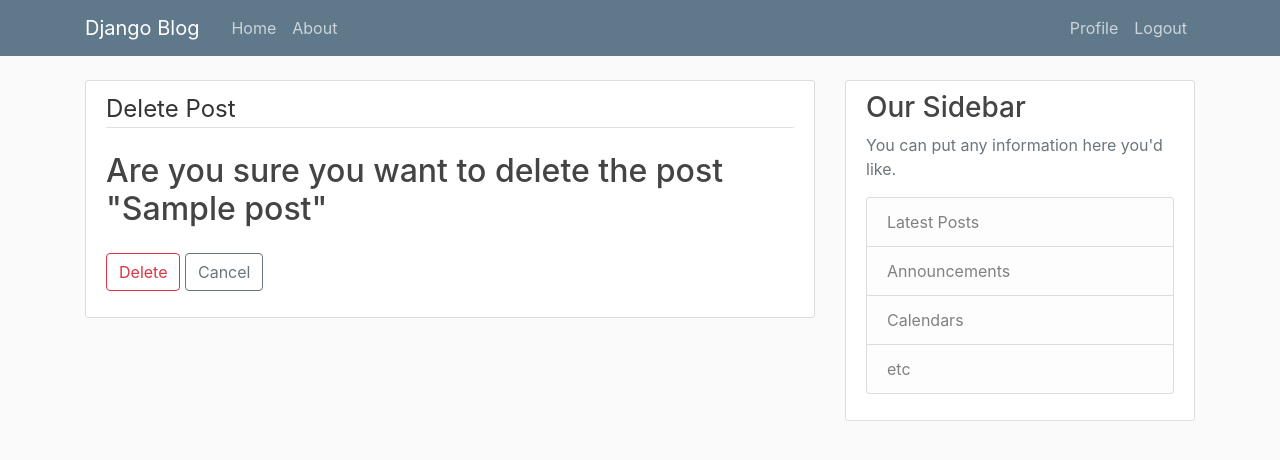
After one commit to Verevkin-A/Blog_Platform_Django, a Django app: page /post/1/delete/ in a window 1280 px wide. The commit adds this page. Shown: the top 460 px of the page. Run offline with Django 4.2, Linux system fonts and the light colour scheme; a user stored in the database is signed in; tables that the repository leaves empty hold one stand-in row (values such as "Sample post"); some libraries are stand-ins or nearby versions.

Commit message:
feat: delete existing post functionality

```diff
--- /dev/null
+++ b/blog/templates/blog/post_confirm_delete.html
@@ -0,0 +1,16 @@
+{% extends "blog/base.html" %}
+{% block content %}
+    <div class="content-section">
+        <form method="POST">
+            {% csrf_token %}
+            <fieldset class="form-group">
+                <legend class="border-bottom mb-4">Delete Post</legend>
+                <h2>Are you sure you want to delete the post "{{ object.title }}"</h2>
+            </fieldset>
+            <div class="form-group">
+                <button class="btn btn-outline-danger" type="submit">Delete</button>
+                <a class="btn btn-outline-secondary" href="{% url 'post-detail' object.id %}">Cancel</a>
+            </div>
+        </form>
+    </div>
+{% endblock content %}
--- a/blog/templates/blog/post_form.html
+++ b/blog/templates/blog/post_form.html
@@ -1,7 +1,6 @@
 {% extends "blog/base.html" %}
 {% load crispy_forms_tags %}
 {% block content %}
-
     <div class="content-section">
         <form method="POST">
             {% csrf_token %}
@@ -14,5 +13,4 @@
             </div>
         </form>
     </div>
-
 {% endblock content %}
--- a/blog/urls.py
+++ b/blog/urls.py
@@ -1,11 +1,12 @@
 from django.urls import path
-from .views import PostListView, PostDetailView, PostCreateView, PostUpdateView
+from .views import PostListView, PostDetailView, PostCreateView, PostUpdateView, PostDeleteView
 from . import views
 
 urlpatterns = [
     path("", PostListView.as_view(), name="blog-home"),
     path("post/<int:pk>/", PostDetailView.as_view(), name="post-detail"),
     path("post/new/", PostCreateView.as_view(), name="post-create"),
-    path("post/<int:pk>/update", PostUpdateView.as_view(), name="post-update"),
+    path("post/<int:pk>/update/", PostUpdateView.as_view(), name="post-update"),
+    path("post/<int:pk>/delete/", PostDeleteView.as_view(), name="post-delete"),
     path("about/", views.about, name="blog-about"),
 ]
--- a/blog/views.py
+++ b/blog/views.py
@@ -1,7 +1,7 @@
 from django.contrib.auth.mixins import LoginRequiredMixin, UserPassesTestMixin
 from django.shortcuts import render
 from django.http import HttpResponse
-from django.views.generic import ListView, DetailView, CreateView, UpdateView
+from django.views.generic import ListView, DetailView, CreateView, UpdateView, DeleteView
 from .models import Post
 
 
@@ -45,6 +45,19 @@ class PostUpdateView(LoginRequiredMixin, UserPassesTestMixin, UpdateView):
         return False
 
 
+class PostDeleteView(LoginRequiredMixin, UserPassesTestMixin, DeleteView):
+    """Delete existing post"""
+    model = Post
+    success_url = "/"
+
+    def test_func(self):
+        """Testing if deleted post is owned by user"""
+        post = self.get_object()
+        if self.request.user == post.author:
+            return True
+        return False
+
+
 # function view
 def about(request) -> HttpResponse:
     context = {
```
